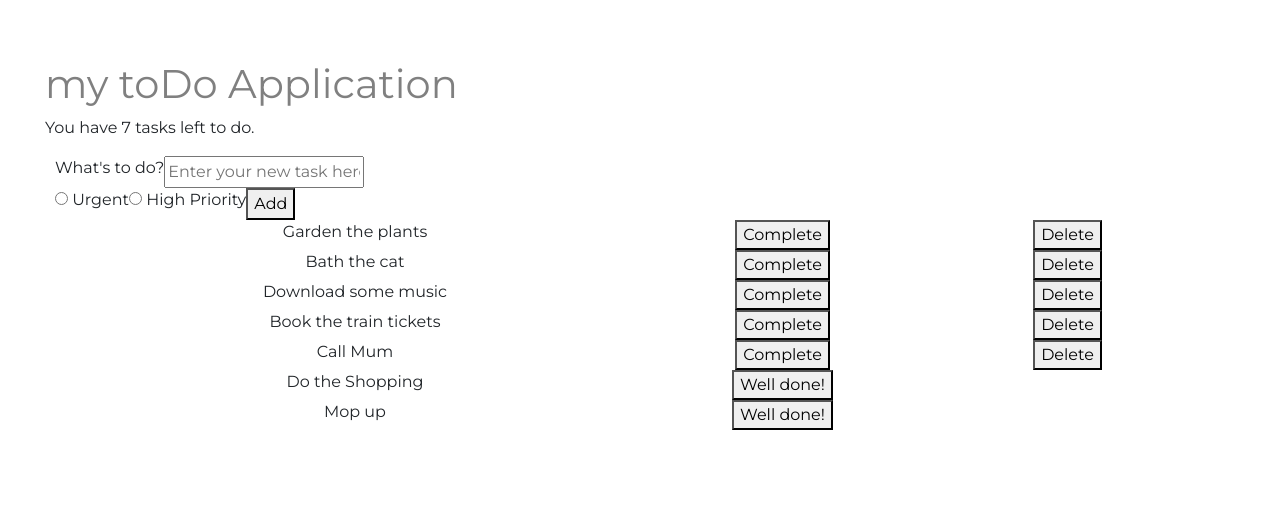
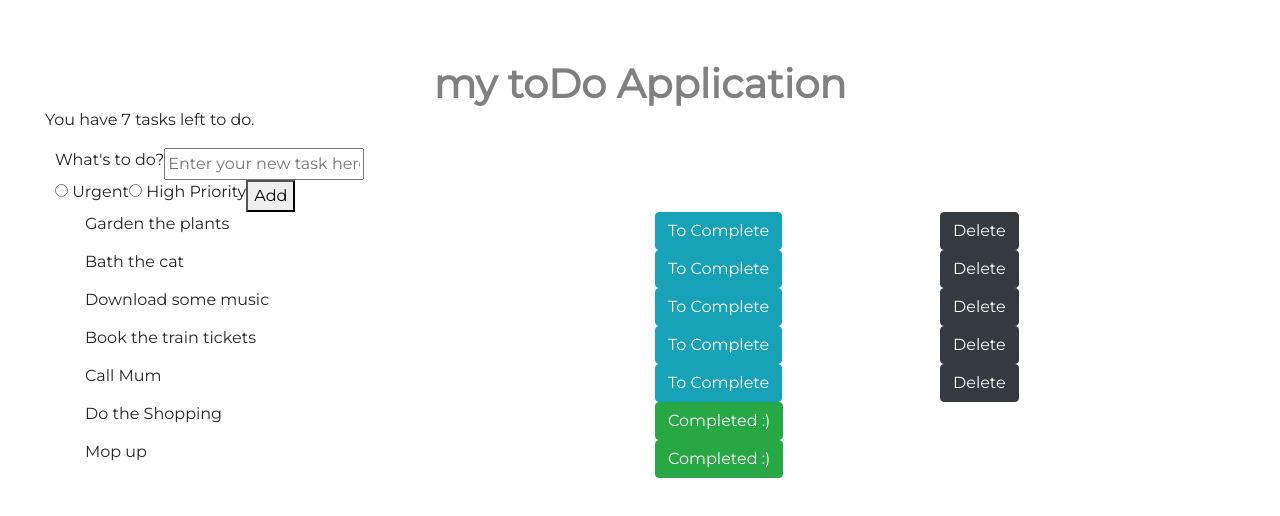
Before and after one commit to lucymulligan/todo-app-frontend, a React app: page / in a window 1280 px wide. Shown: the top 516 px of the page. Built offline with nearby package versions, Linux system fonts and the light colour scheme.

Commit message:
Deleting functions works

```diff
--- a/package.json
+++ b/package.json
@@ -47,6 +47,7 @@
     "style-loader": "0.23.1",
     "terser-webpack-plugin": "1.2.2",
     "url-loader": "1.1.2",
+    "uuid": "^3.3.2",
     "webpack": "4.28.3",
     "webpack-dev-server": "3.1.14",
     "webpack-manifest-plugin": "2.0.4",
--- a/src/App.css
+++ b/src/App.css
@@ -1,5 +1,5 @@
 body {
   font-family: 'Montserrat', sans-serif;
-  text-align: center;
+  margin: 'auto';
   padding: 60px;
 }
--- a/src/App.js
+++ b/src/App.js
@@ -5,38 +5,55 @@ import ListItem from './components/ListItem';
 import Header from './components/Header';
 import Nav from './components/Nav';
 import TaskCounter from './components/TaskCounter';
+import uuid from 'uuid/v4';
 
 
 class App extends React.Component {
 
   state = {
     tasks: [
-      {task: 'Garden the plants', completed: false},
-      {task: 'Bath the cat', completed: false},
-      {task: 'Download some music', completed: false},
-      {task: 'Book the train tickets', completed: false},
-      {task: 'Call Mum', completed: false},
-      {task: 'Do the Shopping', completed: true},
-      {task: 'Mop up', completed: true},
+      { task: 'Garden the plants', completed: false, id: uuid() },
+      { task: 'Bath the cat', completed: false, id: uuid() },
+      { task: 'Download some music', completed: false,  id: uuid() },
+      { task: 'Book the train tickets', completed: false, id: uuid() },
+      { task: 'Call Mum', completed: false, id: uuid() },
+      { task: 'Do the Shopping', completed: true, id: uuid() },
+      { task: 'Mop up', completed: true, id: uuid() },
     ]
   }
 
   addTask = (newTask) => {
     const newTasks = this.state.tasks.slice();
-    const taskObject = {task: newTask, completed: false}
+    const taskObject = { task: newTask, completed: false, id: uuid() }
     newTasks.push(taskObject);
     this.setState({
       tasks: newTasks
     });
   }
 
+  deleteTask = id => {
+    const filteredTasks = this.state.tasks.filter(item => {
+      if (item.id !== id) {
+        return true;
+       } else {
+          return false;
+        }
+      }
+    );
+
+    this.setState({
+      tasks: filteredTasks
+    });
+  };
+
   render() {
     return (
       <div className="App">
+        <div className='container'>
           <div className="row">
             <Header />
             <Nav />
-        </div>
+          </div></div>
         <div className="row">
           <TaskCounter count={this.state.tasks.length} /></div>
         <div className="container">
@@ -46,8 +63,12 @@ class App extends React.Component {
           <div className="row">
             <div className="container">
               {
-                this.state.tasks.map(function (item, i) {
-                  return <ListItem key ={i} task={item} />;
+                this.state.tasks.map((item, i) => {
+                  return <ListItem
+                  id={item.id}
+                  deleteTask={this.deleteTask}
+                  key={i}
+                  task={item} />;
                 })}
             </div>
           </div>
--- a/src/components/Header.js
+++ b/src/components/Header.js
@@ -4,14 +4,16 @@ class Header extends React.Component {
 
     render() {
 
-        return <h1 style = {styles.header}>my toDo Application</h1>
+        return <h1 className='mainHeader' style={styles.header}>my toDo Application</h1>
     }
 
 }
 
-const styles =  {
-    header : {
+const styles = {
+    header: {
         color: "grey",
+        margin: 'auto',
+        fontWeight: 600
     }
 }
 
--- a/src/components/ListItem.js
+++ b/src/components/ListItem.js
@@ -1,17 +1,26 @@
 import React from 'react';
 
 class ListItem extends React.Component {
+
+    handleDeleteClick = () => {
+        this.props.deleteTask(this.props.id);
+
+    };
+
+
+
+
     render() {
         return (
             <div className="row">
                 <div className="col-6">
-                {this.props.task.task}
+                    {this.props.task.task}
                 </div>
                 <div className="col-3">
-                {this.props.task.completed ? <button>Well done!</button> : <button>Complete</button>}
+                    {this.props.task.completed ? <button class="btn btn-success">Completed :)</button> : <button class="btn btn-info">To Complete</button>}
                 </div>
                 <div className="col-3">
-                {this.props.task.completed ? null : <button>Delete</button>}
+                    {this.props.task.completed ? null : <button onClick={this.handleDeleteClick} class="btn btn-dark">Delete</button>}
                 </div>
             </div>
         );
@@ -19,4 +28,6 @@ class ListItem extends React.Component {
 }
 
 
+
+
 export default ListItem;
```
Lines whose indentation alone changed are shown as unchanged.
